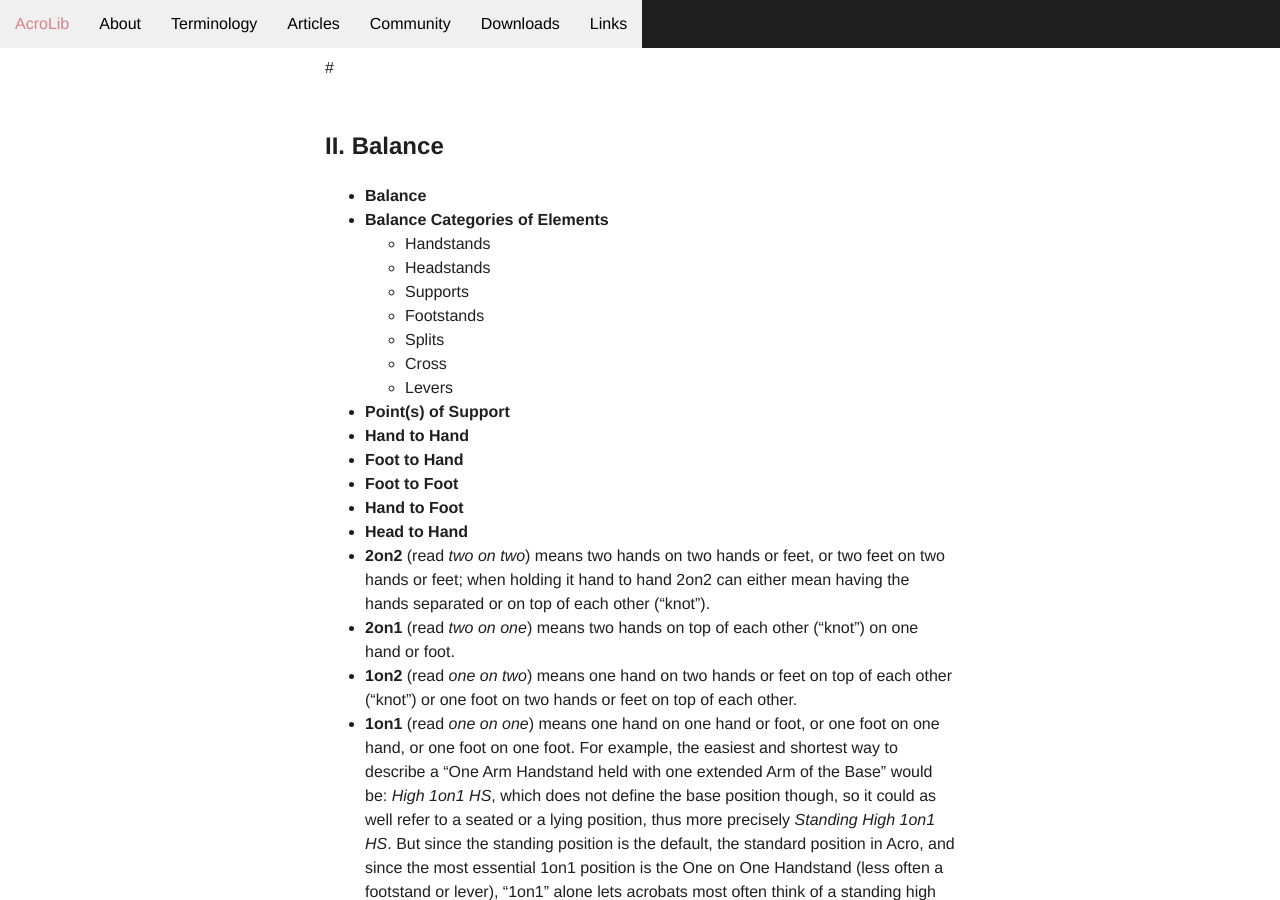
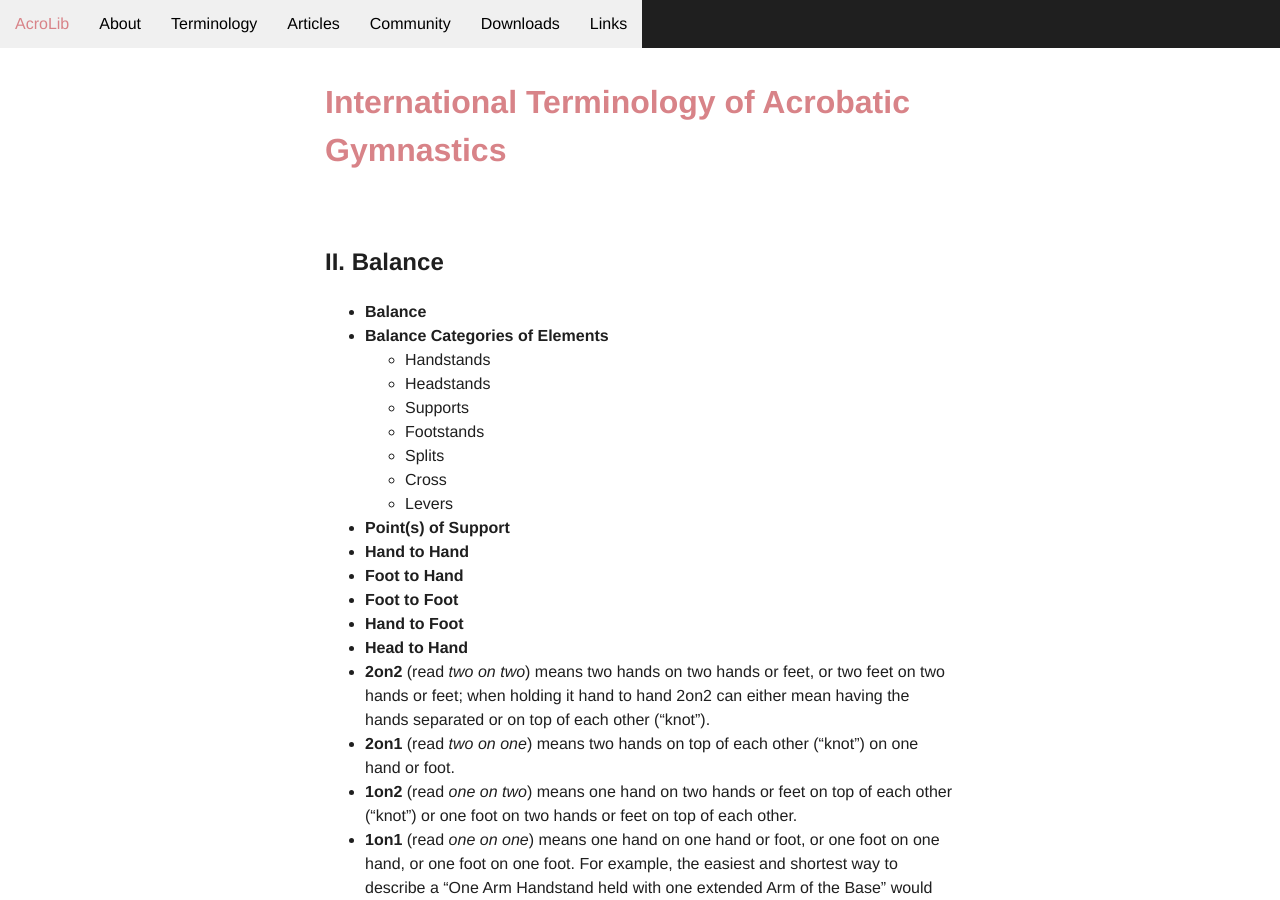
Before and after one commit to floshin/acrolib, a Jekyll site: the page built from terminology/balance.md, in a window 1280 px wide and 900 px high. Built offline with Jekyll 4.4.1, drawn with Linux system fonts in a browser that asks for light colours; our own code applies the rules of GitHub Pages for plain Markdown files.

Commit message:
Update balance.md

```diff
--- a/terminology/balance.md
+++ b/terminology/balance.md
@@ -1,4 +1,4 @@
-#
+# [International Terminology of Acrobatic Gymnastics](/terminology)
 
 ## II. Balance
 
```
